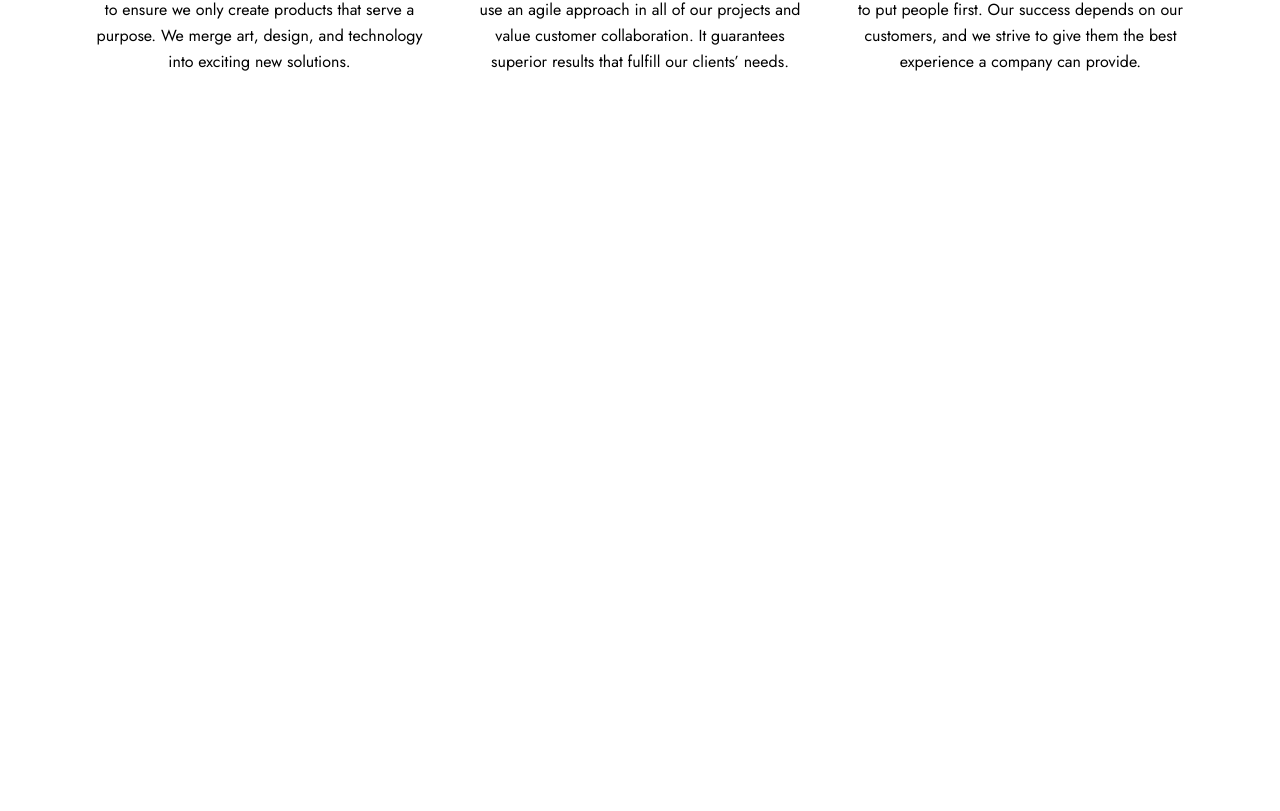
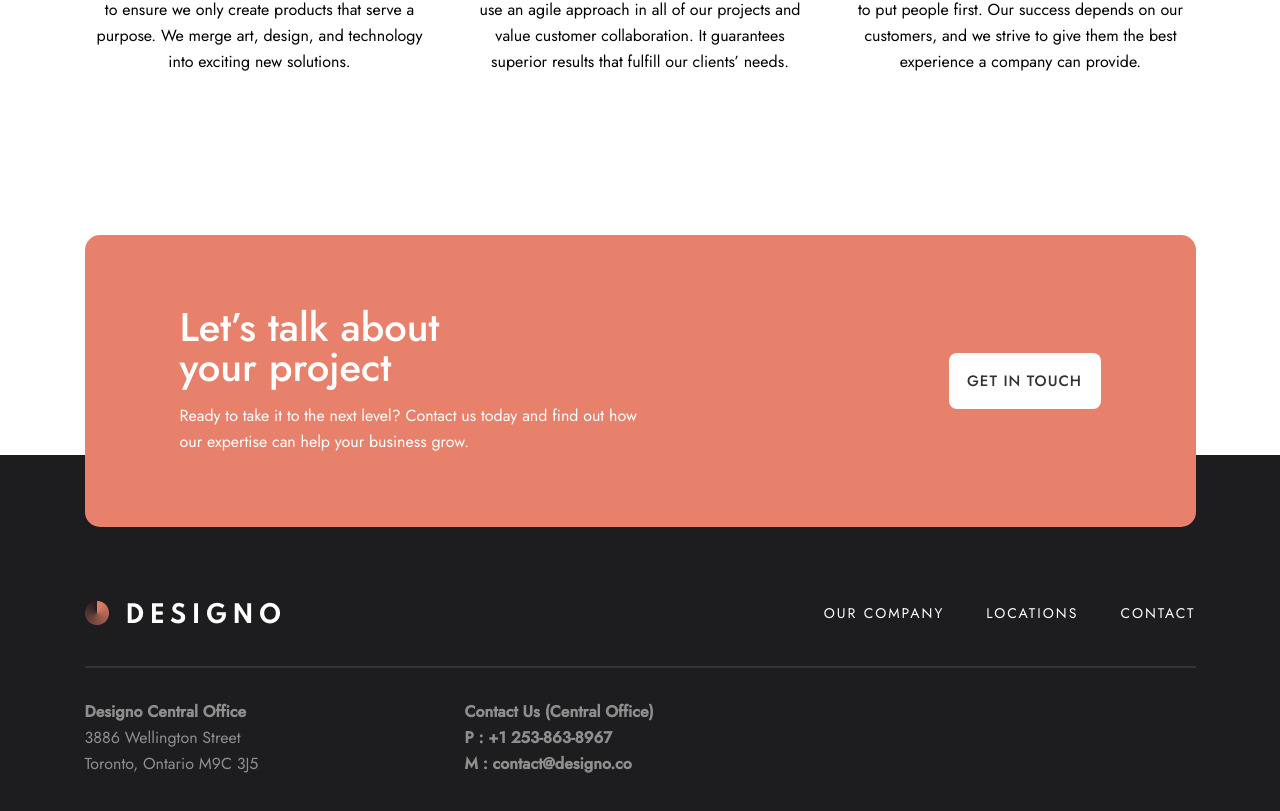
Before and after one commit to GiannisJOHN/designo, a React (Create React App) app: page / in a window 1280 px wide. Shown: the part 2092-2903 px from the top of the page. Before the commit the page ends 2167 px from the top, so only its background shows below. Built offline with nearby package versions, Linux system fonts and the light colour scheme.

Commit message:
footer desktop version done

```diff
--- /dev/null
+++ b/src/components/call-to-action/index.jsx
@@ -0,0 +1,17 @@
+import React from 'react'
+
+function CallToAction() {
+    return (
+        <div className='container call-to-action-drop'>
+            <div className="call-to-action-container">
+                <div className='call-to-action-title-wrapper'>
+                    <h1 className='light-text call-to-action-title'>Let’s talk about your project</h1>
+                    <p className='paragraph light-text call-to-action-paragraph'>Ready to take it to the next level? Contact us today and find out how our expertise can help your business grow.</p>
+                </div>
+                <button className="primary-btn btn-on-dark">GET IN TOUCH</button>
+            </div>
+        </div>
+    )
+}
+
+export default CallToAction
--- /dev/null
+++ b/src/components/footer/index.jsx
@@ -0,0 +1,35 @@
+import logo from '../../assets/shared/desktop/logo-light.png'
+
+import React from 'react'
+
+function Footer() {
+    return (
+        <footer className='footer-container'>
+            <div className="container">
+                <div className="footer-navbar">
+                    <img className='footer-logo' src={logo} alt="" />
+                    <ul className='footer-navbar-list'>
+                        <li>OUR COMPANY</li>
+                        <li>LOCATIONS</li>
+                        <li>CONTACT</li>
+                    </ul>
+                </div>
+                <hr className='footer-line'/>
+                <div className="footer-contact">
+                    <div className='footer-contact-info'>
+                        <h1 className='footer-text footer-text-bold'>Designo Central Office</h1>
+                        <p className='footer-text'>3886 Wellington Street</p>
+                        <p className='footer-text'>Toronto, Ontario M9C 3J5</p>
+                    </div>
+                    <div className='footer-contact-info'>
+                        <h1 className='footer-text footer-text-bold'>Contact Us (Central Office)</h1>
+                        <p className='footer-text footer-text-bold'>P : +1 253-863-8967</p>
+                        <p className='footer-text footer-text-bold'>M : contact@designo.co</p>
+                    </div>
+                </div>
+            </div>
+        </footer>
+    )
+}
+
+export default Footer
--- /dev/null
+++ b/src/css/call-to-action.css
@@ -0,0 +1,46 @@
+.call-to-action-container {
+    background-color: var(--color-peach);
+    display: flex;
+    justify-content: space-between;
+    align-items: center;
+    padding: 0 95px;
+    min-height: 292px;
+    border-radius: 15px;
+}
+
+.call-to-action-drop {
+   padding-top: calc(160px - 72px);
+   position: relative;
+   top: 72px;
+}
+
+.call-to-action-title {
+    max-width: 268px;
+    color: #FFF;
+    font-size: 40px;
+    font-weight: 500;
+    line-height: 40px;
+    margin-bottom: 16PX;
+}
+
+.call-to-action-paragraph {
+    max-width: 459px;
+}
+
+@media (max-width: 920px) {
+    .call-to-action-container {
+        flex-direction: column;
+        text-align: center;
+        justify-content: center;
+        align-items: center;
+        min-height: 350px;
+    }
+
+    .call-to-action-title-wrapper {
+        display: flex;
+        flex-direction: column;
+        justify-content: center;
+        align-items: center;
+        margin-bottom: 32px;
+    }
+}
--- a/src/css/css.js
+++ b/src/css/css.js
@@ -4,3 +4,5 @@ import './home.css'
 import './link-box.css'
 import './links.css'
 import './features.css'
+import './call-to-action.css'
+import './footer.css'
--- /dev/null
+++ b/src/css/footer.css
@@ -0,0 +1,57 @@
+.footer-container {
+    background-color: var(--color-black);
+    width: 100%;
+    display: flex;
+    justify-content: center;
+    padding: 144px 0 72px 0;
+}
+
+.footer-navbar {
+    display: flex;
+    justify-content: space-between;
+    align-items: center;
+    margin-bottom: 40px;
+}
+
+.footer-navbar-list {
+    color: var(--color-white);
+    display: flex;
+    list-style-type: none;
+    gap: 42px;
+    font-size: 14px;
+    font-weight: 400;
+    line-height: 14px;
+    letter-spacing: 2px;
+}
+
+.footer-logo {
+    width: 202px;
+}
+
+.footer-text {
+    color: var(--color-white);
+    font-size: 16px;
+    font-weight: 400;
+    line-height: 26px;
+    opacity: 0.5;
+}
+
+.footer-text-bold {
+    font-weight: bold;
+}
+
+.footer-contact {
+    display: flex;
+    margin-top: 31px;
+}
+
+.footer-contact-info {
+    width: 350px;
+    margin-right: 30px;
+}
+
+.footer-line {
+    border: 1px solid;
+    border-color: var(--color-white);
+    opacity: 0.1;
+}
--- a/src/views/App/App.jsx
+++ b/src/views/App/App.jsx
@@ -1,4 +1,6 @@
 
+import CallToAction from "../../components/call-to-action"
+import Footer from "../../components/footer"
 import Navbar from "../../components/navbar"
 
 //all css files
@@ -9,7 +11,9 @@ function App(props) {
     <>
       <main className="main-center">
         <Navbar />
-        {props.children}
+          {props.children}
+        <CallToAction />
+        <Footer />
       </main>
     </>
   )
```
Also changed, not shown: src/assets/shared/desktop/logo-light.png.
